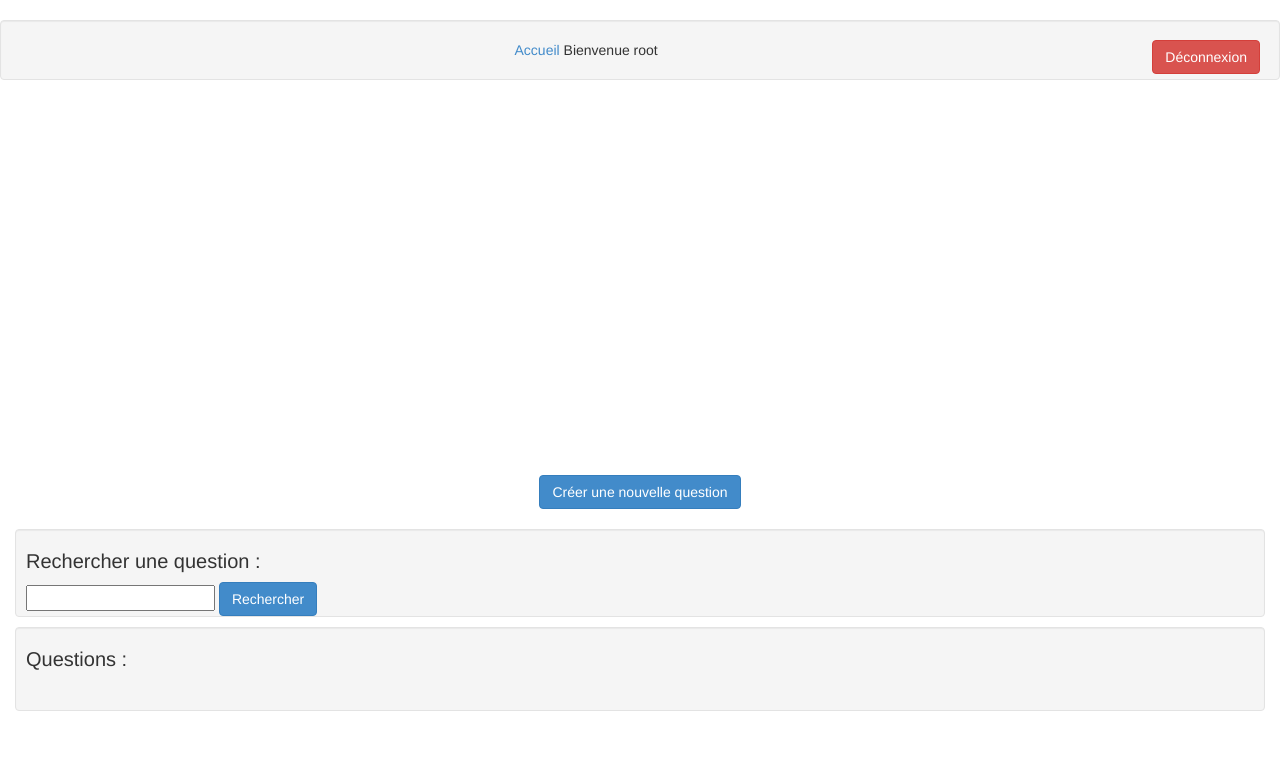
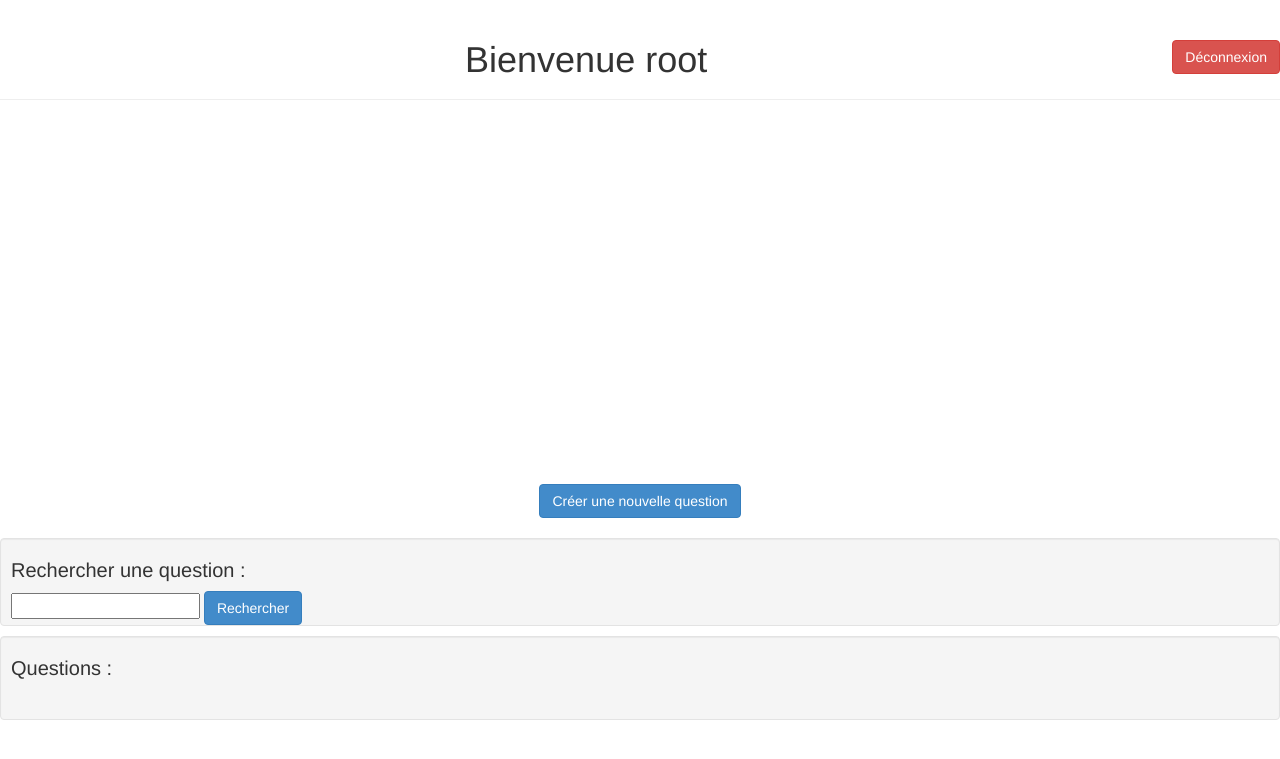
Before and after one commit to selas/atpa, a Django app: page /appli/accueil/ in a window 1280 px wide. Shown: the top 759 px of the page. Run offline with Django 3.2, Linux system fonts and the light colour scheme; a user stored in the database is signed in; data that the repository does not hold is empty; parts of the project's set-up code (start-up, migrations or seed data) failed here and were passed over; some libraries are stand-ins or nearby versions.

Commit message:
modif html css bootstrap

```diff
--- a/atpa/static/appli/css/style.css
+++ b/atpa/static/appli/css/style.css
@@ -2,29 +2,33 @@
 	margin-top:30%;
 }
 
-header{
+/*header{
 	background-color:white;
 	-moz-border-radius:10px;
 	-o-border-radius:10px;
 	-webkit-border-radius:10px;
 	border-radius:10px;
 	margin-top:-20px;
-}
+}*/
 
-.deconnexion{
+/*.deconnexion{
 	float : right;
-}
+}*/
 
 #lien{
 	color:white;
 }
 
-#coverHead{
-	background-image: url("../image/bann.jpg");
+/*#coverHead{
 	width: 100%;
 	height: 100%;
 	background-repeat: no-repeat;
-	background-size: 100% 100%;
+	padding: 2% 1% 2% 0%;
+	/*background-size: 100% 100%;
+}*/
+
+#iut{
+	float: left;
 }
 
 #bonneReponse{
@@ -41,10 +45,12 @@ header{
 }
 
 #atpa{
+	/*text-align: center;*/
+	font-size:7em;
+}
+
+#coEtu{
 	margin-bottom:2%;
-	font-size:500%;
-	color:Indigo;
-	text-shadow:0px 0px 15px white;
 }
 
 #listeQuestion{
@@ -83,3 +89,7 @@ header{
 h2{
 	font-size: 20px;
 }
+
+#formconnexion{
+	position: relative;
+}
--- a/atpa/templates/appli/accueil.html
+++ b/atpa/templates/appli/accueil.html
@@ -15,23 +15,21 @@
 
 	<body>
 		<header>
-			<section class="page-header well text-center">
-				<span class="span1 text-left"><a href="/appli/accueil" title="cliquer ici pour revenir à l'acceuil">Accueil</a></span>
-				<span>Bienvenue {{user.username}}</span>
-				<span class="deconnexion">
-					<a href="/appli/deconnexion" class="btn btn-danger btn-mini" title="Déconnexion">
-						Déconnexion <i class="icon-white icon-off"></i>
-					</a>
-				</span>
-			</section>
+			<div class="deconnexion">
+				<a href="/appli/deconnexion" class="btn btn-danger btn-large pull-right" >
+					Déconnexion <span class="icon-white icon-off"></span>
+				</a>
+			</div>
 		</header>
+		<div class="page-header text-center">
+			<h1>Bienvenue {{user.username}}</h1>
+		</div>
 
-		<section class="container-fluid">
-			<section class="span6 text-center">
+			<div class="span6 text-center">
 
 				{% if question %}
 
-					<section id="afficherQuestion">
+					<div id="afficherQuestion">
 						<form method="POST" action="/appli/question/{{ question_id }}/">{% csrf_token %}
 
 							<h1>{{ question }}</h1>
@@ -46,31 +44,31 @@
 
 							<button type="submit" class="btn btn-primary">Charger la question</button>
 						</form>
-					</section>
+					</div>
 
 				{% else %}
 
-					<section id="newQuestion">
+					<div id="newQuestion">
 						<a href="../new_question" class="btn btn-primary btn-large" title="Cliquer ici pour créer une nouvelle question">Créer une nouvelle question</a>
-					</section>
+					</div>
 
 				{% endif %}
 
-			</section>
+			</div>
 
 			<aside class="span4 offset2">
 				<br />
-				<section class="row-fluid">
+				<div class="row-fluid">
 
-					<section class="well" id="rechercheQuestion">
+					<div class="well" id="rechercheQuestion">
 						<h2>Rechercher une question :</h2>
 						<form method="POST">{% csrf_token %}
 							<input type="text" class="input-medium search-query">
 							<button type="submit" class="btn btn-primary">Rechercher</button>
 						</form>
-					</section>
+					</div>
 
-					<section class="well" id="question">
+					<div class="well" id="question">
 						<h2>Questions : </h2>
 							<ul id="listeQuestion" class="text-center">
 								{% for question in question_list %}
@@ -79,9 +77,8 @@
 
 								{% endfor %}
 							</ul>
-					</section>
-				</section>
+					</div>
+				</div>
 			</aside>
-		</section>
 	</body>
 </html>
```
Also changed, not shown: atpa/templates/appli/connexion.html (+20 -44 lines), atpa/atpa.db.
